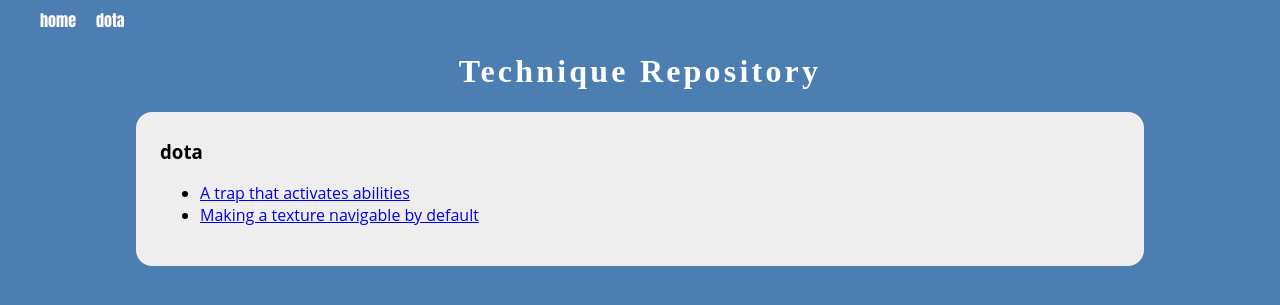
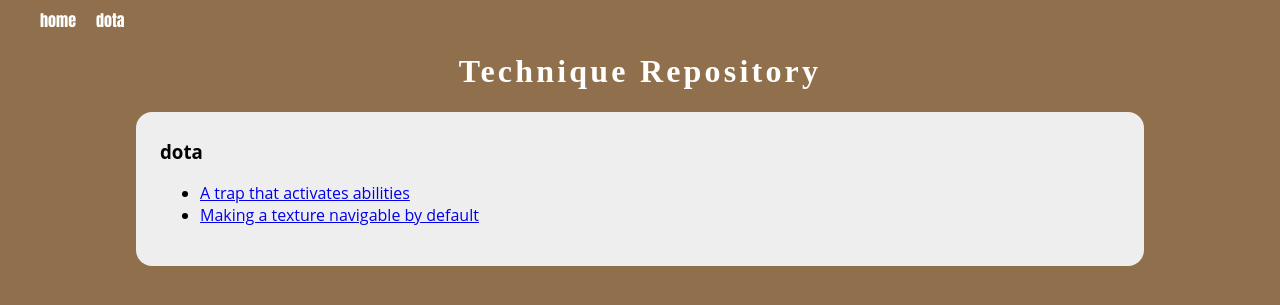
Before and after one commit to Thristhart/techniques, a Jekyll site: the page built from index.md, in a window 1280 px wide. Shown: the top 305 px of the page. Built offline with Jekyll 4.4.1, drawn with Linux system fonts in a browser that asks for light colours; some web fonts are replaced.

Commit message:
Updated global.css

```diff
--- a/assets/global.css
+++ b/assets/global.css
@@ -1,7 +1,7 @@
 body {
   margin: 0;
   padding: 0;
-  background-color: #4C7EB1;
+  background-color: #90704C;
   min-height: 97%;
   position: relative;
 }
```
